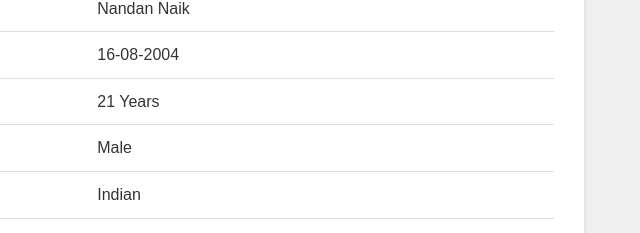
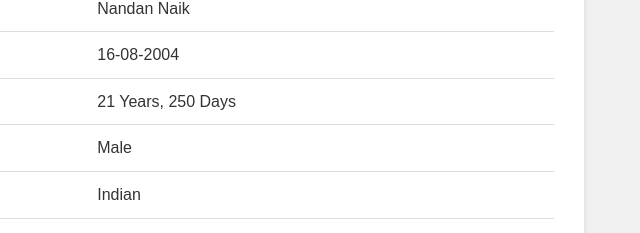
Before and after one commit to Codovia/about-me, a plain HTML site: page biodata.html in a window 1280 px wide. Shown: the part 416-649 px from the top of the page, 506-1146 px from the left. Drawn offline with nearby package versions, Linux system fonts and the light colour scheme.

Commit message:
Refactor: updated upto date age

```diff
--- a/biodata.html
+++ b/biodata.html
@@ -1,4 +1,4 @@
-<!DOCTYPE html>
+<!doctype html>
 <html lang="en">
   <head>
     <meta charset="UTF-8" />
@@ -37,7 +37,7 @@
           </tr>
           <tr>
             <td>Age</td>
-            <td>21 Years</td>
+            <td id="dynamic-age">Calculating...</td>
           </tr>
           <tr>
             <td>Gender</td>
--- a/script.js
+++ b/script.js
@@ -100,6 +100,17 @@ $(document).ready(function () {
         $("table tr").css("background-color", "");
         $(this).css("background-color", "#e3f2fd");
     });
+    function updateAge() {
+        var dob = new Date('2004-08-16');
+        var today = new Date();
+        var diffTime = today - dob;
+        var totalDays = Math.floor(diffTime / (1000 * 60 * 60 * 24));
+        var years = Math.floor(totalDays / 365.25);
+        var remainingDays = Math.floor(totalDays % 365.25);
+        $('#dynamic-age').text(years + ' Years, ' + remainingDays + ' Days');
+    }
+    updateAge();
+    setInterval(updateAge, 24 * 60 * 60 * 1000);
 });
 function showTime() {
     var now = new Date();
```
